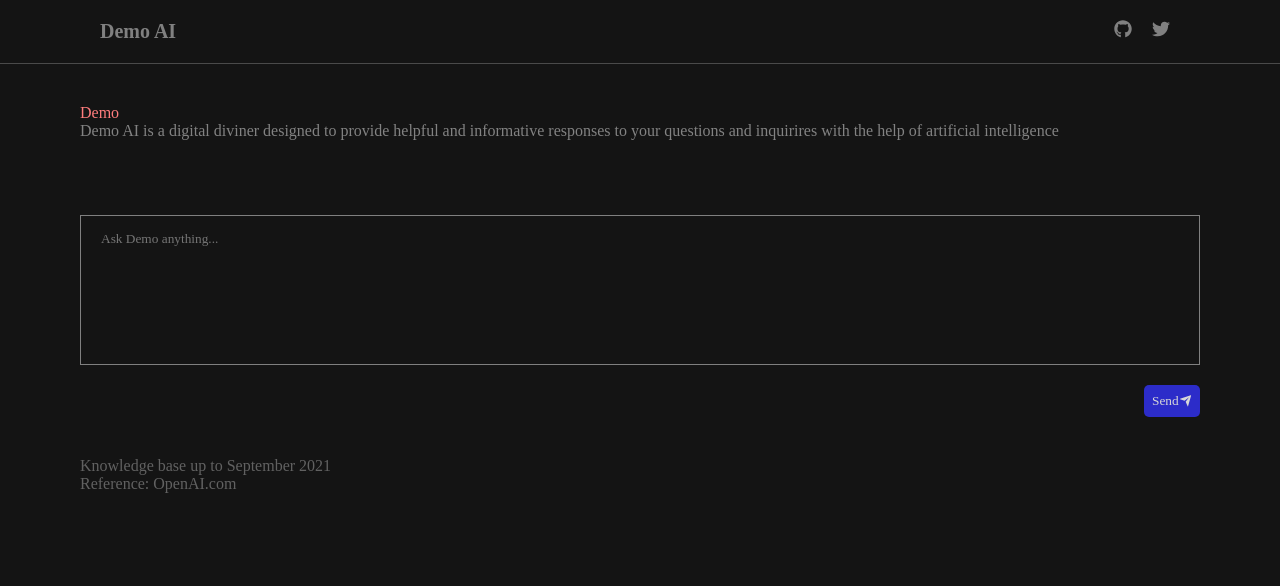
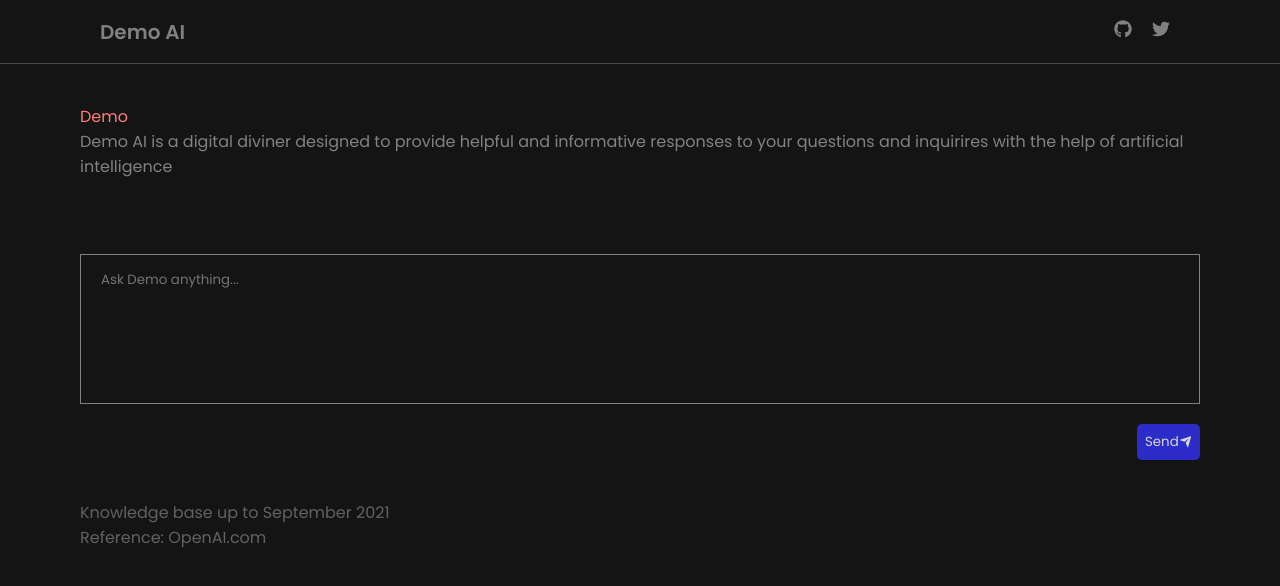
Before and after one commit to devmarcuz/AskAI, a React (Create React App) app: page / in a window 1280 px wide. Shown: the top 586 px of the page. Built offline with nearby package versions, Linux system fonts and the light colour scheme.

Commit message:
updated fonts

```diff
--- a/src/App.css
+++ b/src/App.css
@@ -1,3 +1,5 @@
+@import url("https://fonts.googleapis.com/css2?family=Poppins:ital,wght@0,300;0,400;0,600;1,300;1,400;1,600&display=swap");
+
 * {
   padding: 0;
   margin: 0;
```
